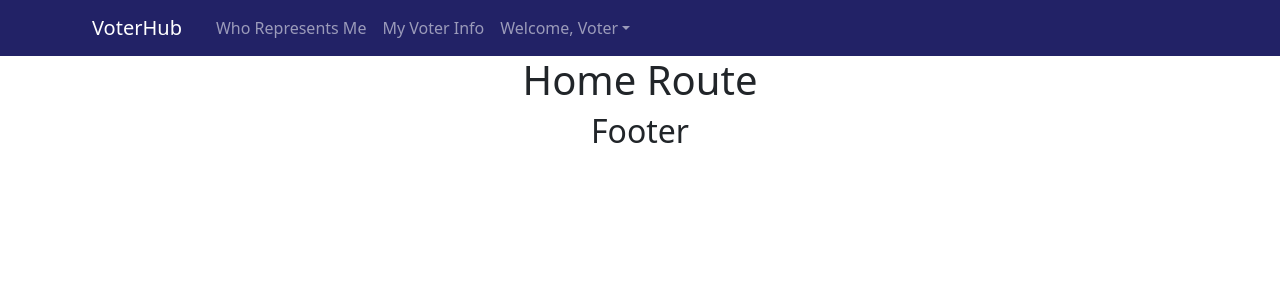
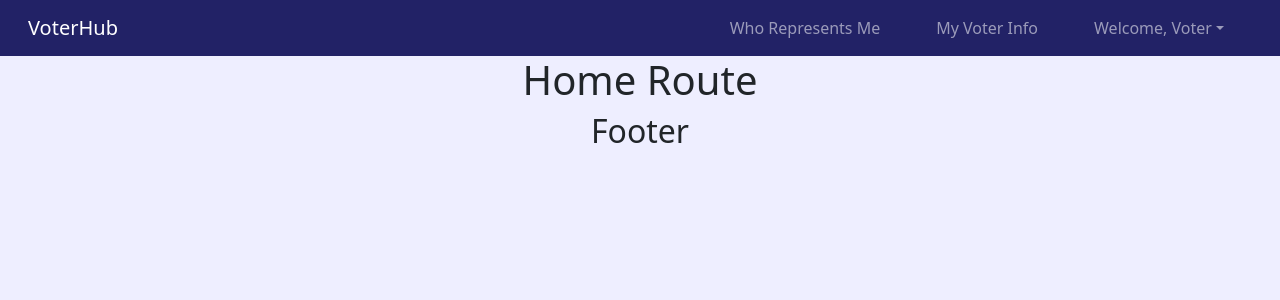
Before and after one commit to jajoyce/VoterHub-frontend, a React (Create React App) app: page / in a window 1280 px wide. Shown: the top 300 px of the page. Built offline with nearby package versions, Linux system fonts and the light colour scheme.

Commit message:
Refactor Header and style.

```diff
--- a/src/App.css
+++ b/src/App.css
@@ -1,5 +1,7 @@
 .App {
   text-align: center;
+  min-height: 100vh;
+  background-color: #eef;
 }
 
 .navbar {
@@ -8,9 +10,10 @@
 
 .nav-home {
   text-decoration: none;
-  padding: 0 10px;
+  padding-left: 20px;
+  padding-right: 20px;
 }
 
-.custom-ml-auto {
-  margin-left: 100px;
+.nav-link {
+  margin: 0 20px;
 }
--- a/src/components/Header.js
+++ b/src/components/Header.js
@@ -1,35 +1,34 @@
 import { Nav, Navbar, Container, NavDropdown } from "react-bootstrap";
-import { Link } from "react-router-dom";
-import { LinkContainer } from "react-router-bootstrap";
+import { NavLink, Link } from "react-router-dom";
+// import { LinkContainer } from "react-router-bootstrap";
 
 function Header() {
   return (
-    <Navbar expand="md" className="navbar-dark text-light">
-      <Container>
-        <Link to="/" className="nav-home">
-          <Navbar.Brand>VoterHub</Navbar.Brand>
-        </Link>
-        <Navbar.Toggle aria-controls="navbar-nav" />
-        <Navbar.Collapse id="navbar-nav">
-          <Nav>
-            <LinkContainer to="/reps">
-              <Nav.Link>Who Represents Me</Nav.Link>
-            </LinkContainer>
-            <LinkContainer to="/info" className="me-auto">
-              <Nav.Link>My Voter Info</Nav.Link>
-            </LinkContainer>
+    <Navbar expand="md" variant="dark" sticky="top">
+      <Container fluid className="mx-3">
+        <Navbar.Brand as={NavLink} to="/">
+          VoterHub
+        </Navbar.Brand>
+        <Nav>
+          <Navbar.Toggle aria-controls="navbar-nav" />
+          <Navbar.Collapse id="navbar-nav">
+            <Nav.Link as={NavLink} to="/reps">
+              Who Represents Me
+            </Nav.Link>
+            <Nav.Link as={NavLink} to="/info">
+              My Voter Info
+            </Nav.Link>
             <NavDropdown
               title="Welcome, Voter"
               id="nav-dropdown"
-              className="ms-auto"
             >
               <NavDropdown.Item>My Account</NavDropdown.Item>
               <NavDropdown.Item>Settings</NavDropdown.Item>
               <NavDropdown.Divider />
               <NavDropdown.Item>Sign Out</NavDropdown.Item>
             </NavDropdown>
-          </Nav>
-        </Navbar.Collapse>
+          </Navbar.Collapse>
+        </Nav>
       </Container>
     </Navbar>
   );
--- a/src/index.css
+++ b/src/index.css
@@ -5,6 +5,7 @@ body {
     sans-serif;
   -webkit-font-smoothing: antialiased;
   -moz-osx-font-smoothing: grayscale;
+  min-height: 100vh;
 }
 
 code {
```
